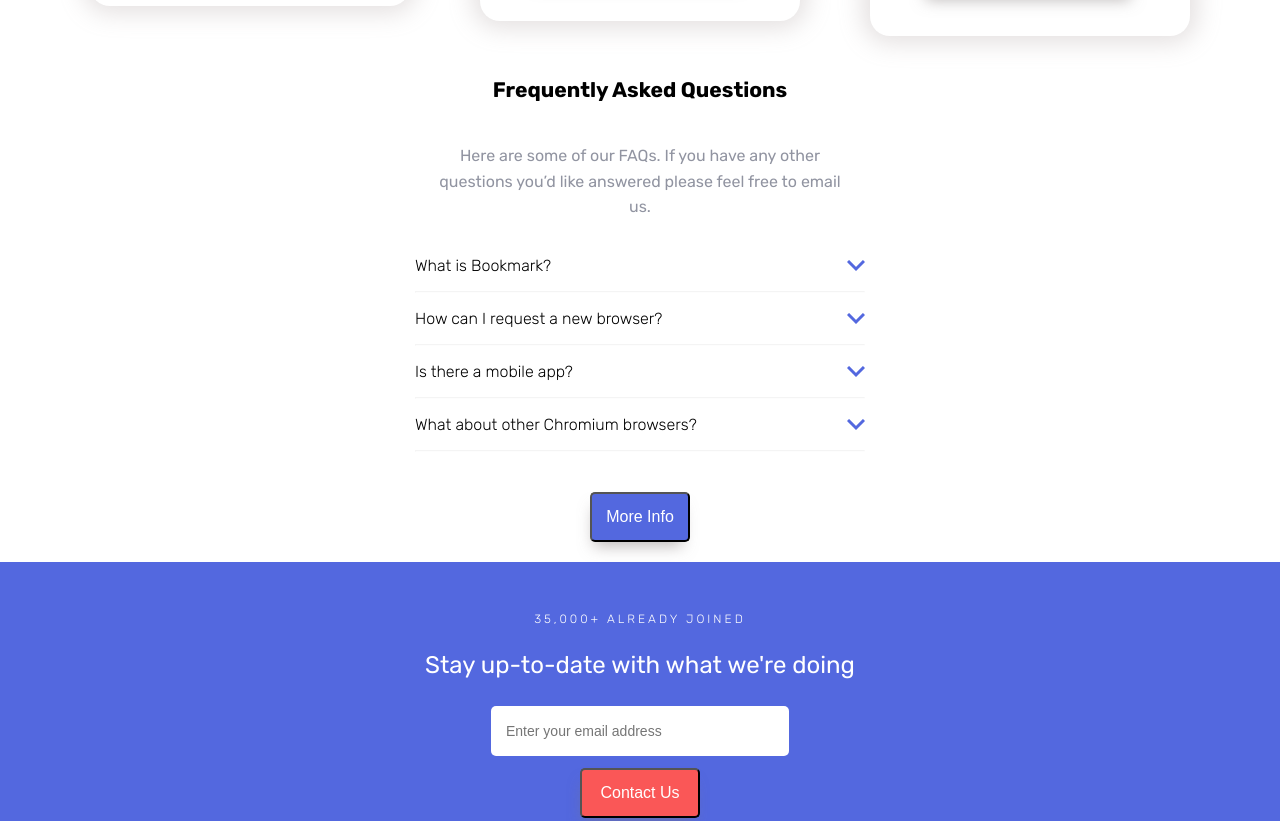
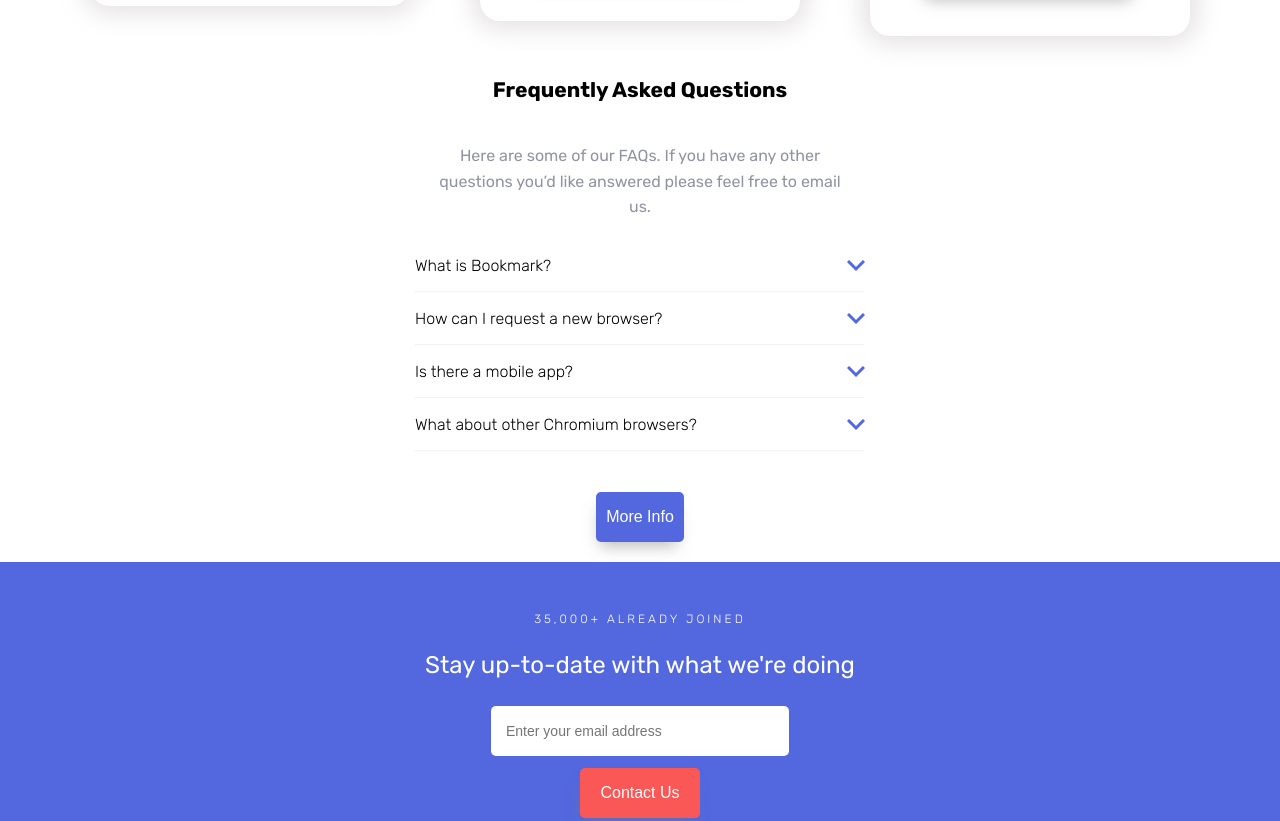
Before and after one commit to dmahely/bookmark-landing-page, a React app: page / in a window 1280 px wide. Shown: the part 1647-2468 px from the top of the page. Built offline with nearby package versions, Linux system fonts and the light colour scheme.

Commit message:
Add info button component

```diff
--- a/src/components/FAQs/FAQs.js
+++ b/src/components/FAQs/FAQs.js
@@ -1,7 +1,7 @@
 import React from "react";
 import { FAQ } from "../FAQ/FAQ";
 import "./FAQs.css";
-import { TextButton } from "../TextButton/TextButton";
+import { InfoButton } from "../TextButton/InfoButton";
 
 const FAQs = () => {
   return (
@@ -52,12 +52,7 @@
         />
         <hr />
       </div>
-      <TextButton
-        text="More Info"
-        size="s"
-        backgroundColor="purple"
-        color="white"
-      />
+      <InfoButton text="More Info" />
     </div>
   );
 };
--- /dev/null
+++ b/src/components/TextButton/InfoButton.js
@@ -0,0 +1,10 @@
+import React from "react";
+import "./TextButton.css";
+
+const InfoButton = ({ text }) => {
+  return (
+    <button className="TextButton--button InfoButton--button">{text}</button>
+  );
+};
+
+export { InfoButton };
--- a/src/components/TextButton/TextButton.css
+++ b/src/components/TextButton/TextButton.css
@@ -4,6 +4,7 @@
   height: 50px;
   font-size: 16px;
   margin: 0 10px;
+  border: none;
 }
 
 .TextButton--button:hover {
@@ -39,9 +40,16 @@
   background-color: var(--light-grayish-blue);
   border: 1px solid var(--light-grayish-blue);
   padding: 5px 15px;
+  width: 175px;
 }
 
 .SecondaryButton--button:hover {
   background-color: var(--white);
   border: 1px solid var(--black);
 }
+
+.InfoButton--button {
+  background-color: var(--soft-blue);
+  color: var(--white);
+  padding: 5px 10px;
+}
--- a/src/components/TextButton/TextButton.js
+++ /dev/null
@@ -1,63 +0,0 @@
-import React from "react";
-import "./TextButton.css";
-
-const TextButton = ({ text, size, color, backgroundColor, onClick }) => {
-  switch (size) {
-    case "s":
-      size = "100px";
-      break;
-    case "m":
-      size = "150px";
-      break;
-    case "l":
-      size = "250px";
-      break;
-  }
-
-  switch (color) {
-    case "purple":
-      color = "var(--soft-blue)";
-      break;
-    case "red":
-      color = "var(--soft-red)";
-      break;
-    case "lightGray":
-      color = "var(--grayish-blue)";
-      break;
-    case "darkGray":
-      color = "var(--very-dark-blue)";
-      break;
-    case "white":
-      color = "var(--white)";
-      break;
-  }
-
-  switch (backgroundColor) {
-    case "purple":
-      backgroundColor = "var(--soft-blue)";
-      break;
-    case "red":
-      backgroundColor = "var(--soft-red)";
-      break;
-    case "lightGray":
-      backgroundColor = "var(--light-grayish-blue)";
-      break;
-    case "darkGray":
-      backgroundColor = "var(--very-dark-blue)";
-      break;
-    case "white":
-      backgroundColor = "var(--white)";
-      break;
-  }
-  return (
-    <button
-      className="TextButton--button"
-      style={{ width: size, color: color, backgroundColor: backgroundColor }}
-      onClick={onClick}
-    >
-      {text}
-    </button>
-  );
-};
-
-export { TextButton };
```
